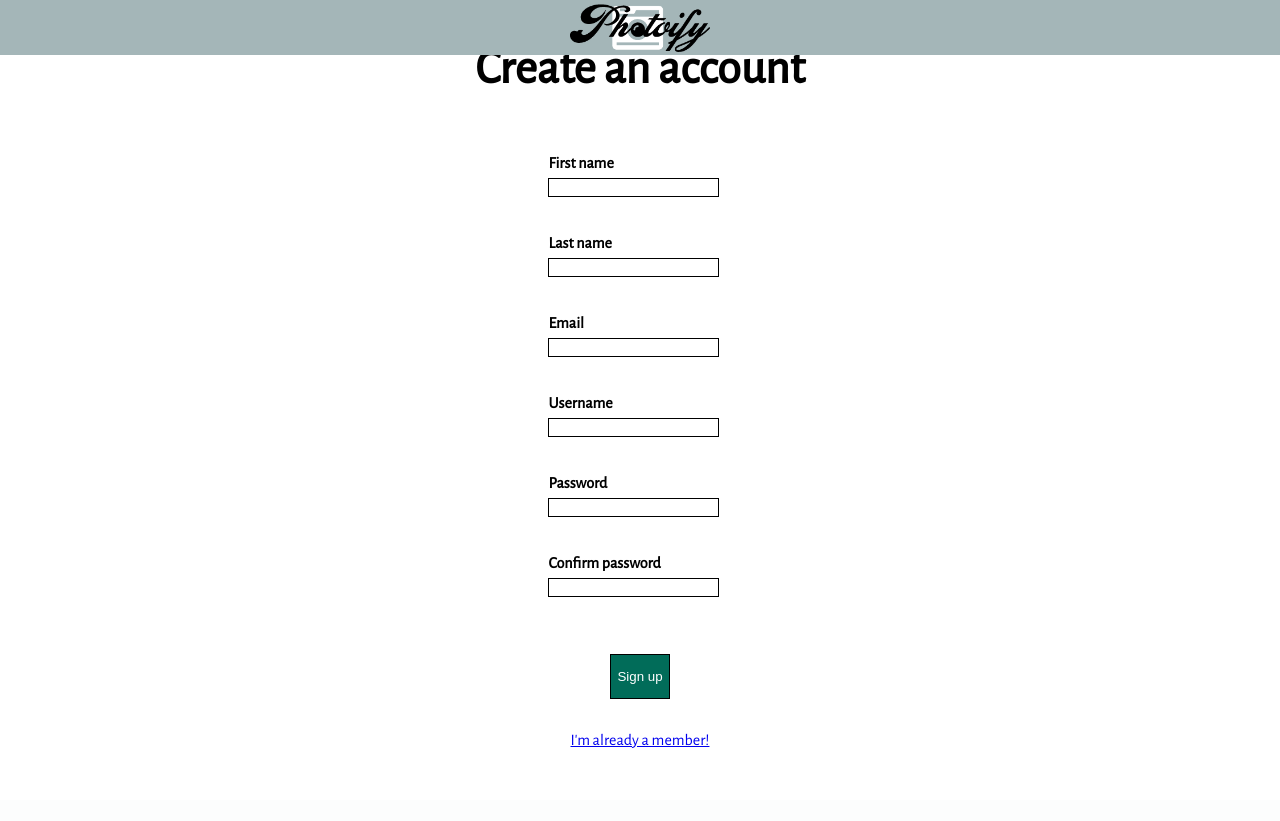
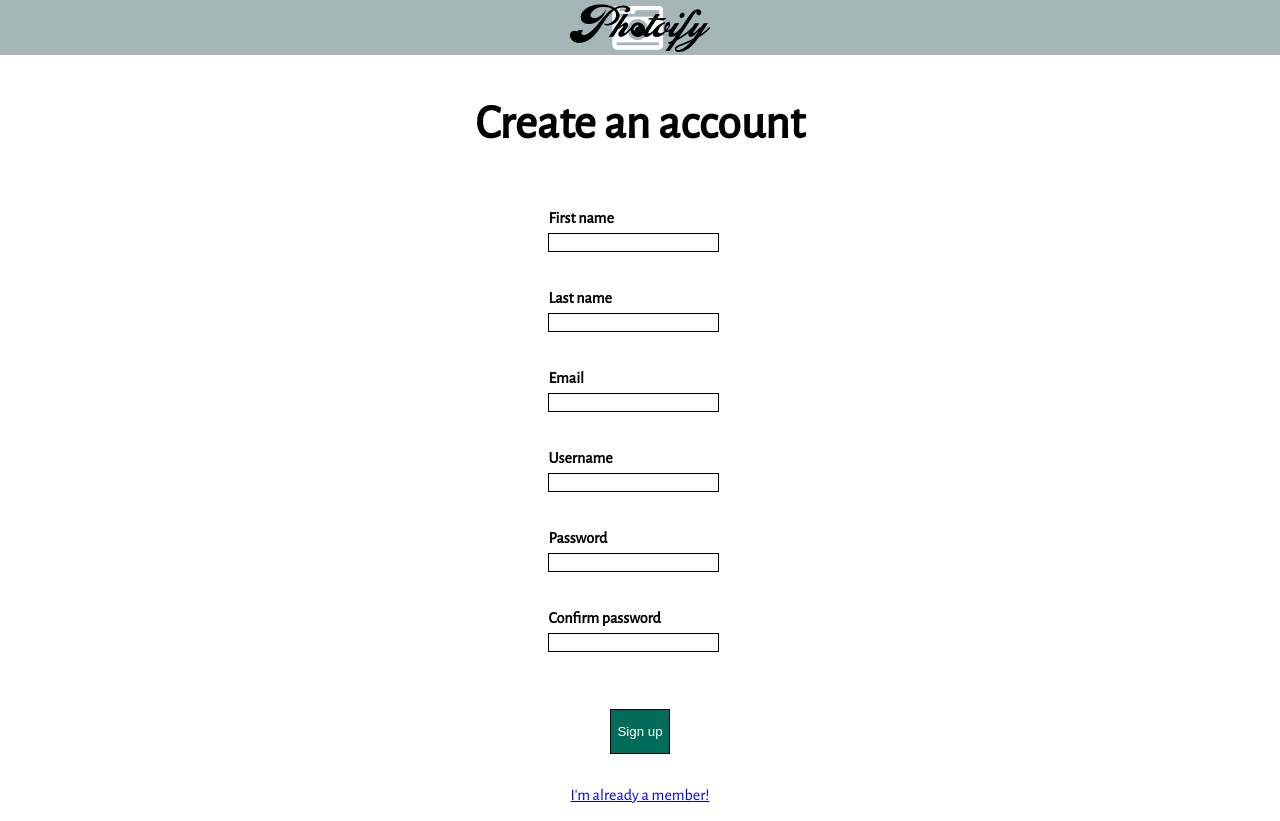
Before and after one commit to Neyrin/Photoify, a PHP site: page /signup.php in a window 1280 px wide. Before the commit the page ends 748 px from the top, so only its background shows below. Run offline with PHP 8.4, Linux system fonts and the light colour scheme; data comes from the database, SQL or seed files in the repository.

Commit message:
Fixed margin on signup-page

```diff
--- a/assets/style/main.css
+++ b/assets/style/main.css
@@ -8,6 +8,9 @@ body {
     background-color: white;
     font-family: 'Alegreya Sans', sans-serif;
     margin: 0px;
+}
+article {
+    margin-top: 0px;
 }
 h1 {
     font-size: 3em;
@@ -58,6 +61,9 @@ header {
 
 
 @media screen and (min-width: 700px) {
+    article {
+        margin-top: 55px;
+    }
     header {
         display: none;
     }
```
